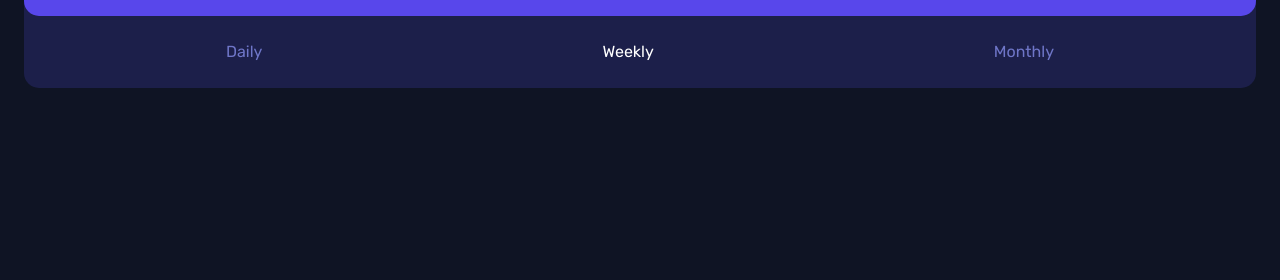
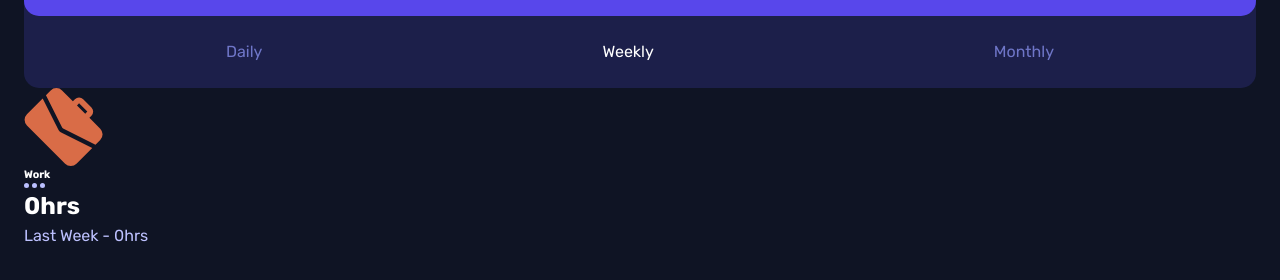
Before and after one commit to jamiethomas1/time-tracking-dashboard, a plain HTML site: page index.html in a window 1280 px wide. Shown: the part 208-488 px from the top of the page. Drawn offline with Linux system fonts and the light colour scheme.

Commit message:
Add markup for one card

```diff
--- a/index.html
+++ b/index.html
@@ -29,6 +29,20 @@
       </div>
     </div>
 
+    <div class="card card--orange">
+      <img src="./images/icon-work.svg" alt="A briefcase icon" class="card__icon">
+      <div class="card__main">
+        <div class="card__title-bar">
+          <h6 class="card__title">Work</h6>
+          <img src="./images/icon-ellipsis.svg" alt="Menu" class="card__menu-icon">
+        </div>
+        <div class="card__stats">
+          <h2 class="card__hours">0hrs</h2>
+          <p class="card__text">Last Week - 0hrs</p>
+        </div>
+      </div>
+    </div>
+
   </main>
 
 </body>
--- a/styles.css
+++ b/styles.css
@@ -20,7 +20,7 @@
 
   /* Typography */
   --text-m: 1rem;
-  --text-l: 1.125rem;
+  --heading-s: 1.125rem;
   --heading-m: clamp(1.5rem, 1.1479rem + 1.5023vw, 2.5rem);
   --heading-l: clamp(2rem, 1.4718rem + 2.2535vw, 3.5rem);
 
```
